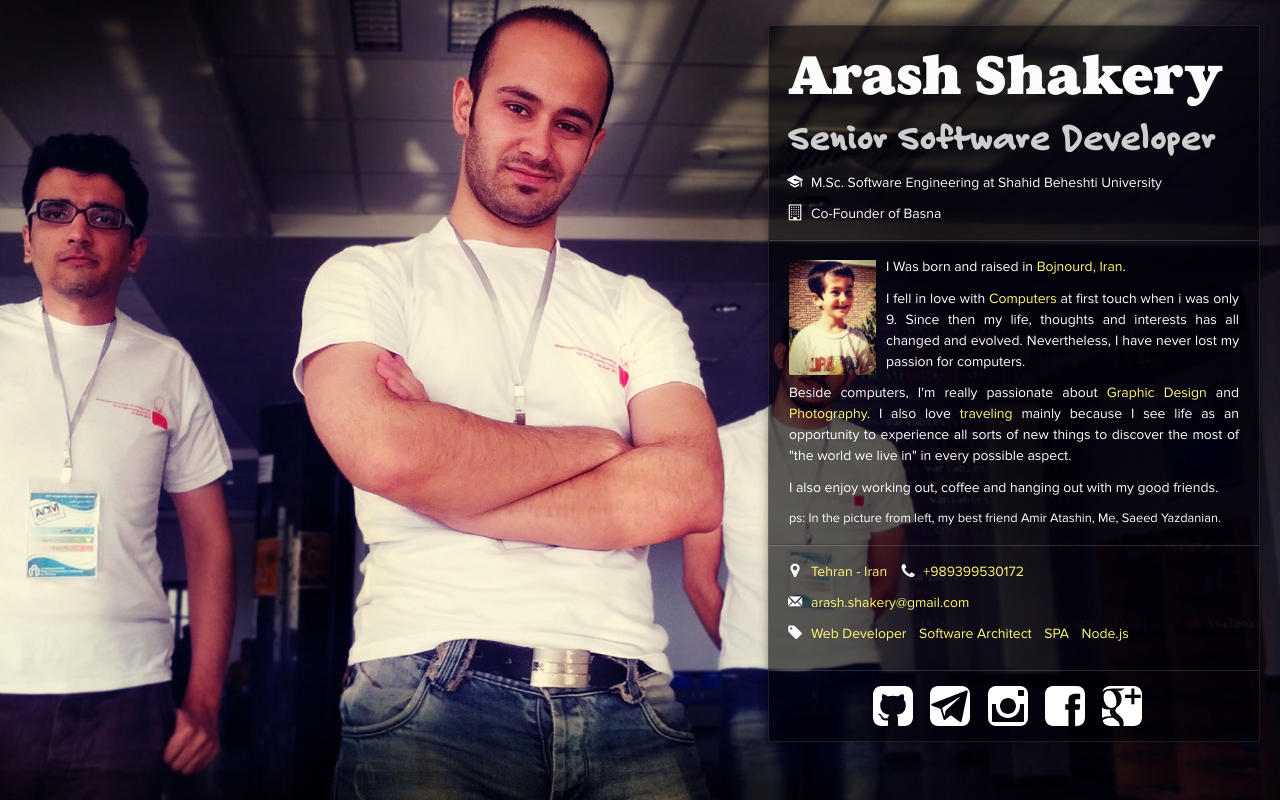
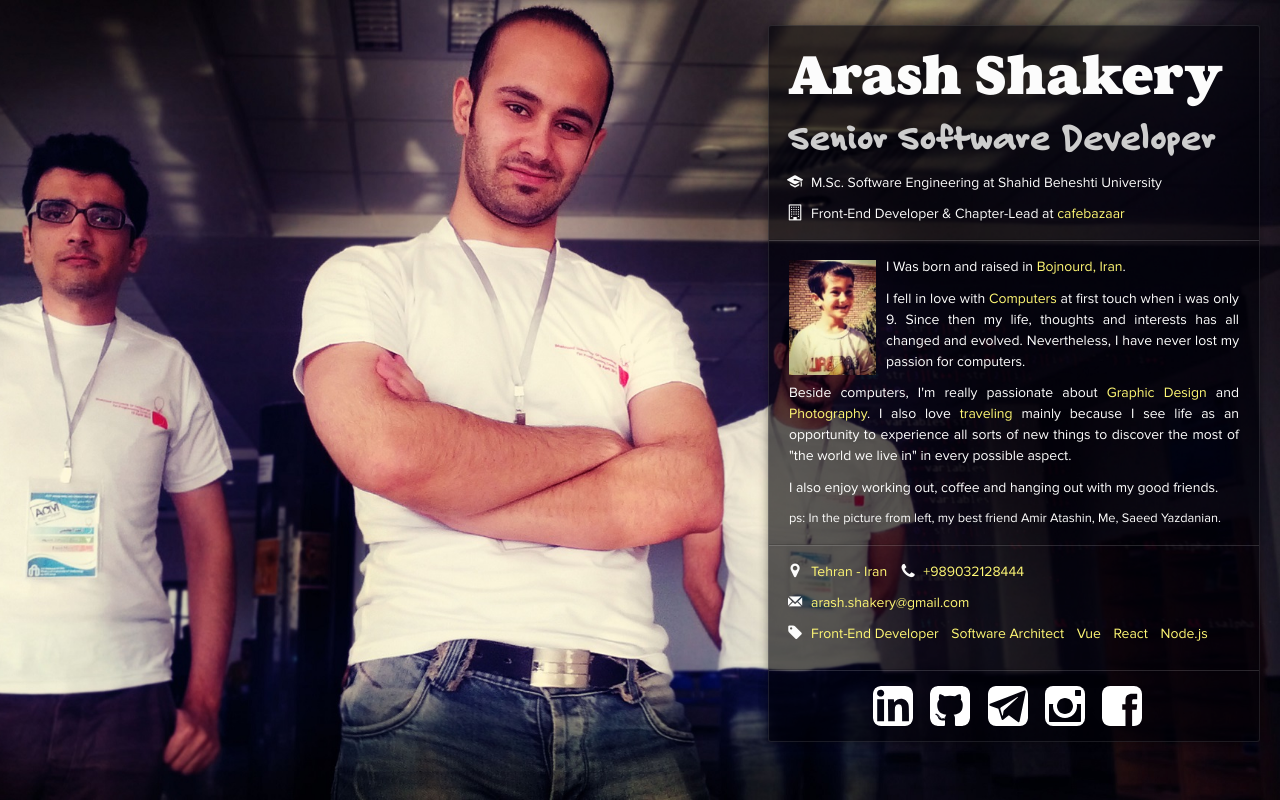
Before and after one commit to arash16/arash16.github.io, a plain HTML site: page index.html in a window 1280 px wide. Drawn offline with Linux system fonts and the light colour scheme.

Commit message:
update for new links

```diff
--- a/index.html
+++ b/index.html
@@ -28,7 +28,7 @@
 					   <li>M.Sc. Software Engineering at Shahid Beheshti University</li>
 					</ul>
 					<ul class="list glyph-building">
-					   <li>Co-Founder of <span itemprop="brand">Basna</span></li>
+					   <li>Front-End Developer & Chapter-Lead at <a itemprop="brand" href="https://cafebazaar.ir" target="_blank">cafebazaar</a></li>
 					</ul>
 				</div>
 				<div class="moreInfo">
@@ -59,26 +59,27 @@
 				<div class="meta">
 					<ul class="list glyph-location">
 						<li itemprop="address"><a>Tehran - <span itemprop="nationality">Iran</span></a></li>
-						<li class="list glyph-phone" itemprop="telephone"><a href="tel:+989399530172">+989399530172</a></li>
+						<li class="list glyph-phone" itemprop="telephone"><a href="tel:+989399530172">+989032128444</a></li>
 					</ul>
 					<ul class="list glyph-email">
 						<li itemprop="email"><a href="mailto:arash.shakery@gmail.com" target="_blank">arash.shakery@gmail.com</a></li>
 					</ul>
 					<ul class="list glyph-tag">
-					   <li><a>Web Developer</a></li>
+					   <li><a>Front-End Developer</a></li>
 					   <li><a>Software Architect</a></li>
-					   <li><a>SPA</a></li>
+					   <li><a>Vue</a></li>
+					   <li><a>React</a></li>
 					   <li><a>Node.js</a></li>
 					</ul>
 				</div>
 
 				<div class="bevel"><hr /></div>
 				<div class="social">
+					<a href="https://www.linkedin.com/in/arash16/"><img alt="github" src="imgs/linkedin.svg" /></a>
 					<a href="https://github.com/arash16"><img alt="github" src="imgs/github.svg" /></a>
 					<a href="https://t.me/Ares16"><img alt="telegram" src="imgs/telegram.svg" /></a>
 					<a href="https://instagram.com/arash_shakery"><img alt="instagram" src="imgs/instagram.svg" /></a>
 					<a href="https://www.facebook.com/arash.shakery"><img alt="facebook" src="imgs/facebook.svg" /></a>
-					<a href="https://plus.google.com/+ArashShakery/?rel=me"><img alt="google+" src="imgs/google.svg" /></a>
 				</div>
 			</div>
 		</div>
```
Also changed, not shown: imgs/linkedin.svg (added).
